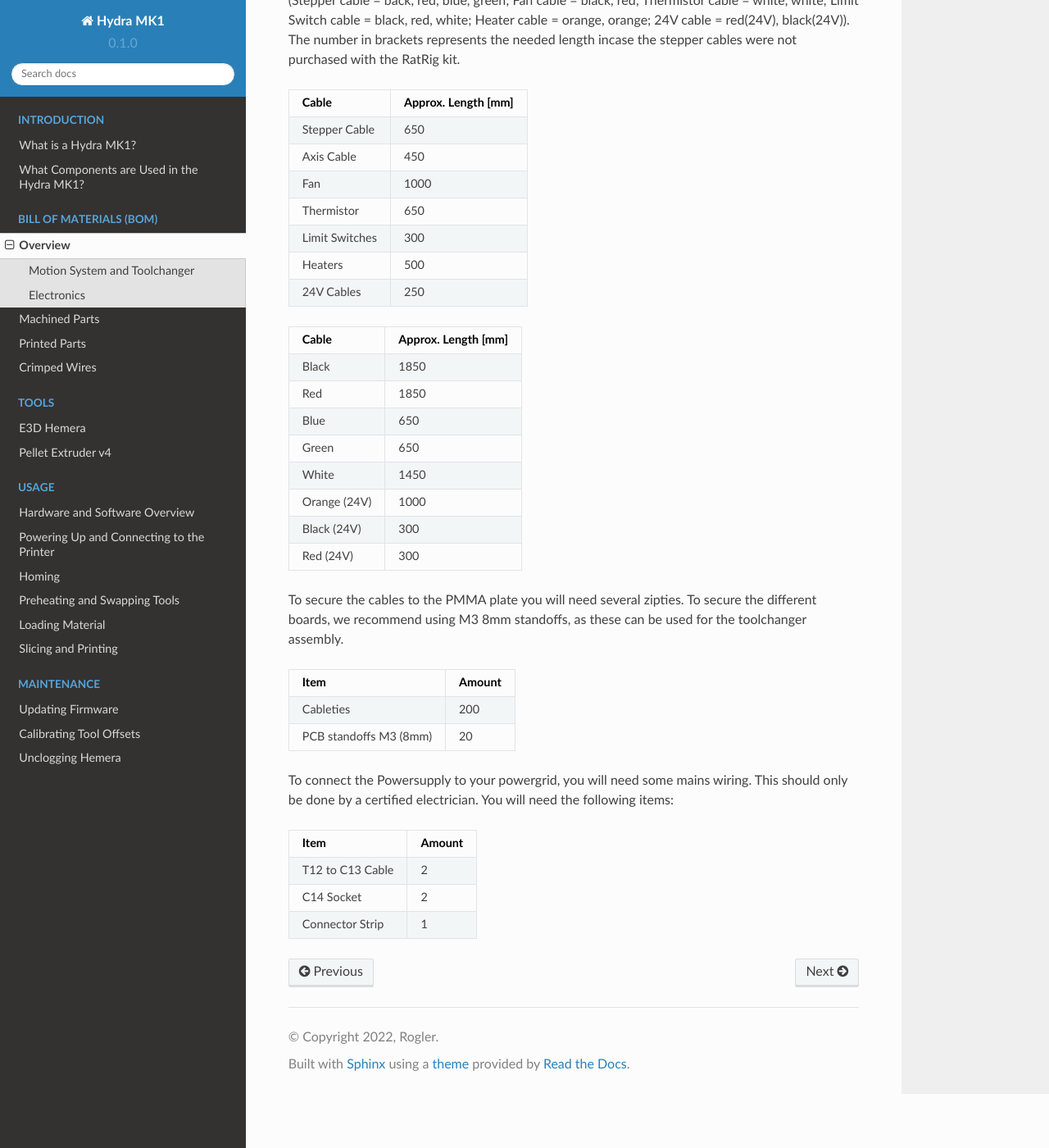
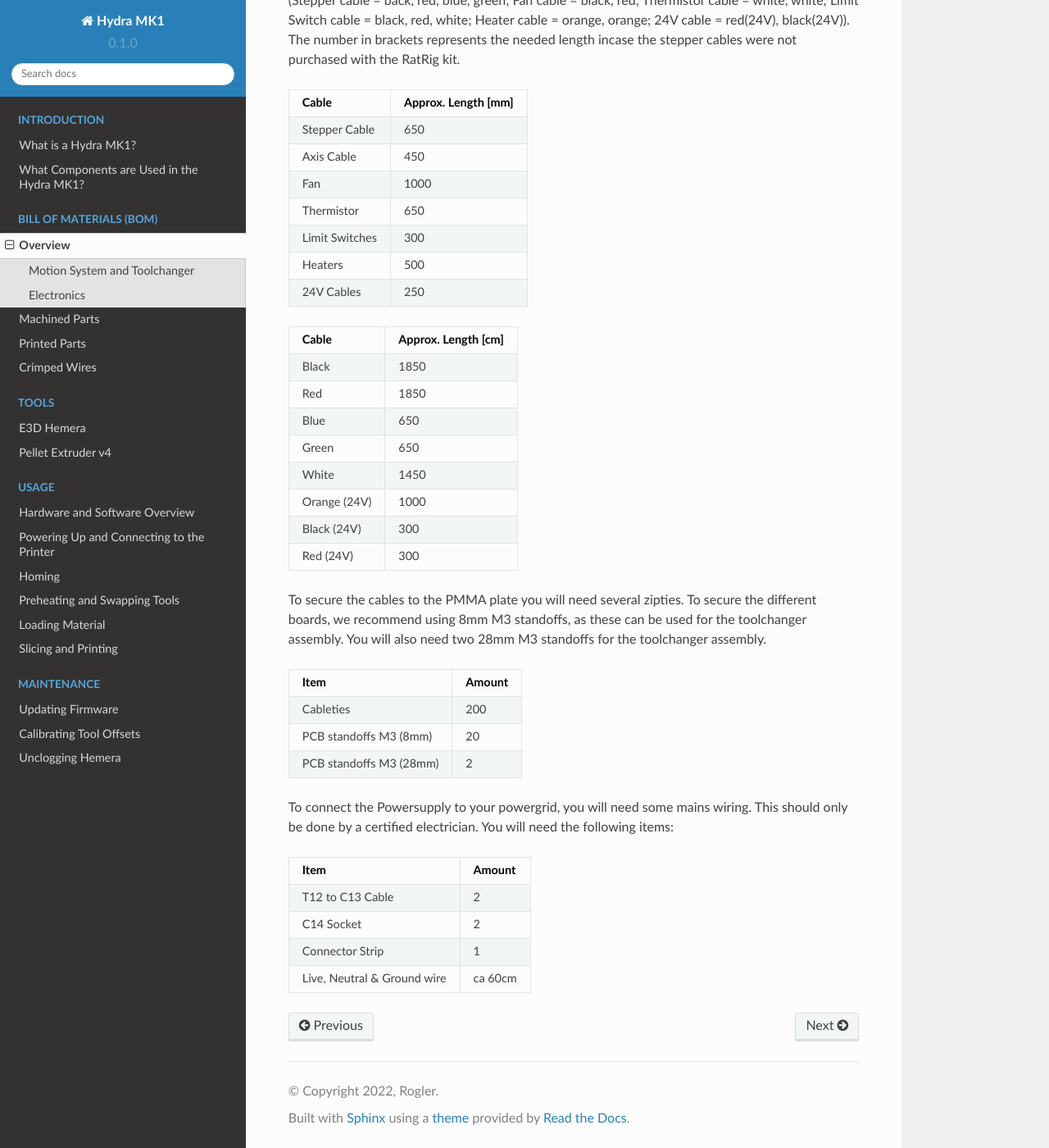
Before and after one commit to srl-ethz/hydra-documentation, a Sphinx documentation site: the page built from docs/source/bom/overview.rst, in a window 1280 px wide and 1400 px high, scrolled down 2228 px. Shown: the whole window at 82% size. Built offline with Sphinx 7.4.7 and the Read the Docs theme 2.0.0, drawn with Linux system fonts in a browser that asks for light colours; pages that are not in the unit, such as notebooks, are missing from menus.

Commit message:
Update overview.rst

```diff
--- a/docs/source/bom/overview.rst
+++ b/docs/source/bom/overview.rst
@@ -92,7 +92,7 @@ Heaters	                  500
 ========================= ====================
 
 =============== =====================
-Cable            Approx. Length [mm]
+Cable            Approx. Length [cm]
 =============== =====================
 Black            1850
 Red              1850
@@ -104,7 +104,7 @@ Black (24V)      300
 Red (24V)        300
 =============== =====================
 
-To secure the cables to the PMMA plate you will need several zipties. To secure the different boards, we recommend using M3 8mm standoffs, as these can be used for the toolchanger assembly.
+To secure the cables to the PMMA plate you will need several zipties. To secure the different boards, we recommend using 8mm M3 standoffs, as these can be used for the toolchanger assembly. You will also need two 28mm M3 standoffs for the toolchanger assembly.
 
 
 ========================= =========
@@ -112,14 +112,16 @@ Item                       Amount
 ========================= =========
 Cableties                  200
 PCB standoffs M3 (8mm)	   20
+PCB standoffs M3 (28mm)    2
 ========================= =========
 
 To connect the Powersupply to your powergrid, you will need some mains wiring. This should only be done by a certified electrician. You will need the following items:
 
-========================= =========
-Item                       Amount
-========================= =========
-T12 to C13 Cable           2
-C14 Socket            	   2
-Connector Strip            1
-========================= =========
+============================= =========
+Item                           Amount
+============================= =========
+T12 to C13 Cable               2
+C14 Socket            	       2
+Connector Strip                1
+Live, Neutral & Ground wire    ca 60cm
+============================= =========
```
